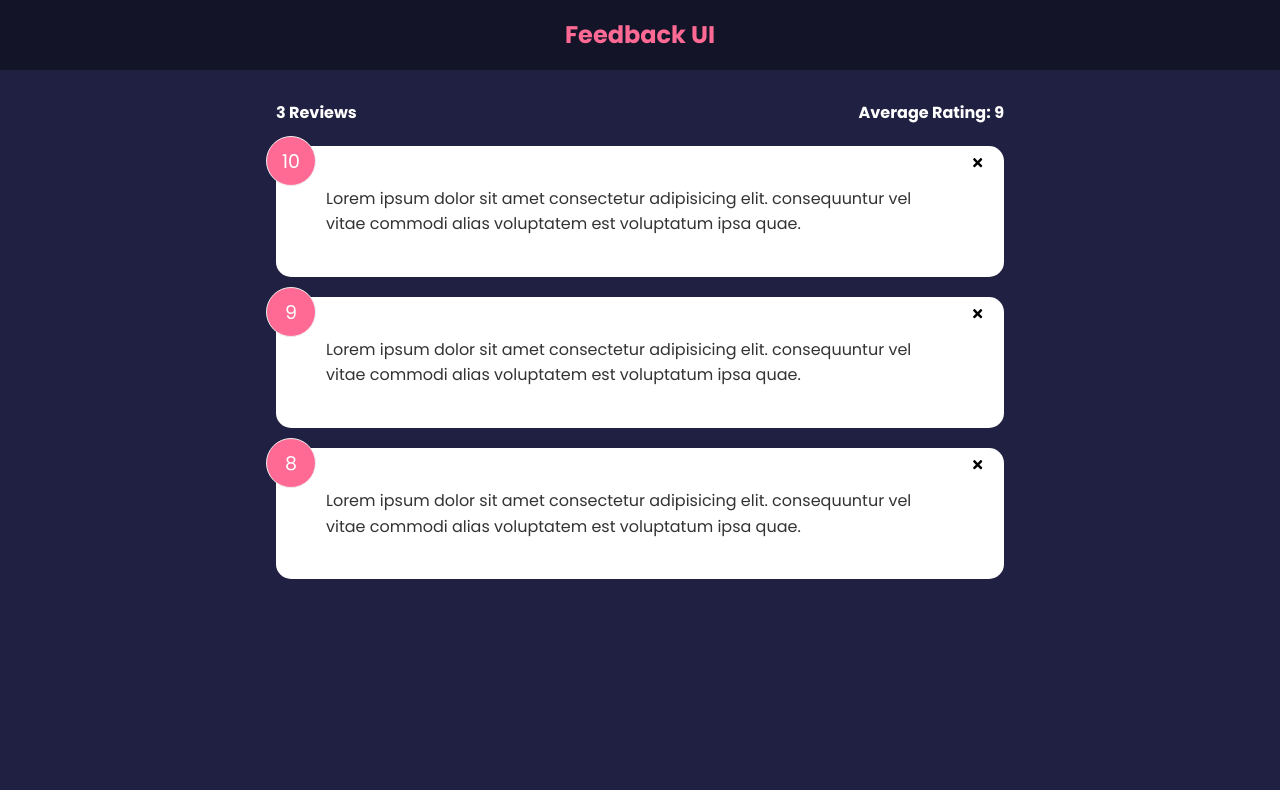
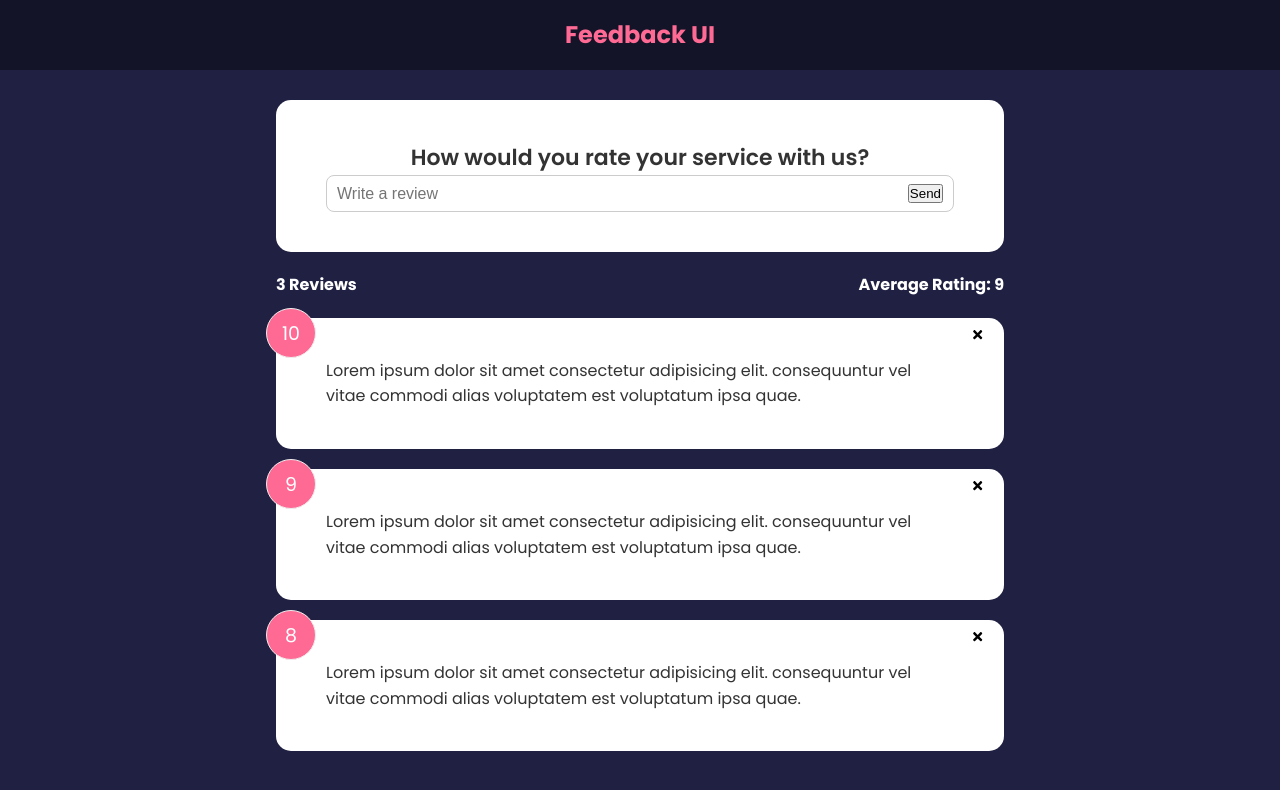
Before and after one commit to sokhengpory/feedback-app, a React (Create React App) app: page / in a window 1280 px wide. Shown: the top 790 px of the page. Built offline with nearby package versions, Linux system fonts and the light colour scheme.

Commit message:
form input & state

```diff
--- a/src/App.js
+++ b/src/App.js
@@ -3,6 +3,7 @@
 import Header from './components/Header';
 import FeedbackList from './components/FeedbackList';
 import FeedbackStats from './components/FeedbackStats';
+import FeedbackForm from './components/FeedbackForm';
 import FeedbackData from './data/FeedbackData';
 
 // when we return JSX, it must be only one parent element
@@ -25,6 +26,7 @@
     <>
       <Header />
       <div className="container">
+        <FeedbackForm />
         <FeedbackStats feedback={feedback} />
         <FeedbackList feedback={feedback} handleDelete={deleteFeedback} />
       </div>
--- /dev/null
+++ b/src/components/FeedbackForm.jsx
@@ -0,0 +1,28 @@
+import { useState } from 'react';
+
+import Card from './shared/Card';
+
+function FeedbackForm() {
+  const [review, setReview] = useState('');
+
+  // set "review" state to value of the input
+  const handleReviewChange = (event) => {
+    setReview(event.target.value);
+  };
+
+  return (
+    <Card>
+      <h2>How would you rate your service with us?</h2>
+      <div className="input-group">
+        <input
+          type="text"
+          placeholder="Write a review"
+          onChange={handleReviewChange}
+          value={review}
+        />
+        <button type="submit">Send</button>
+      </div>
+    </Card>
+  );
+}
+export default FeedbackForm;
```
